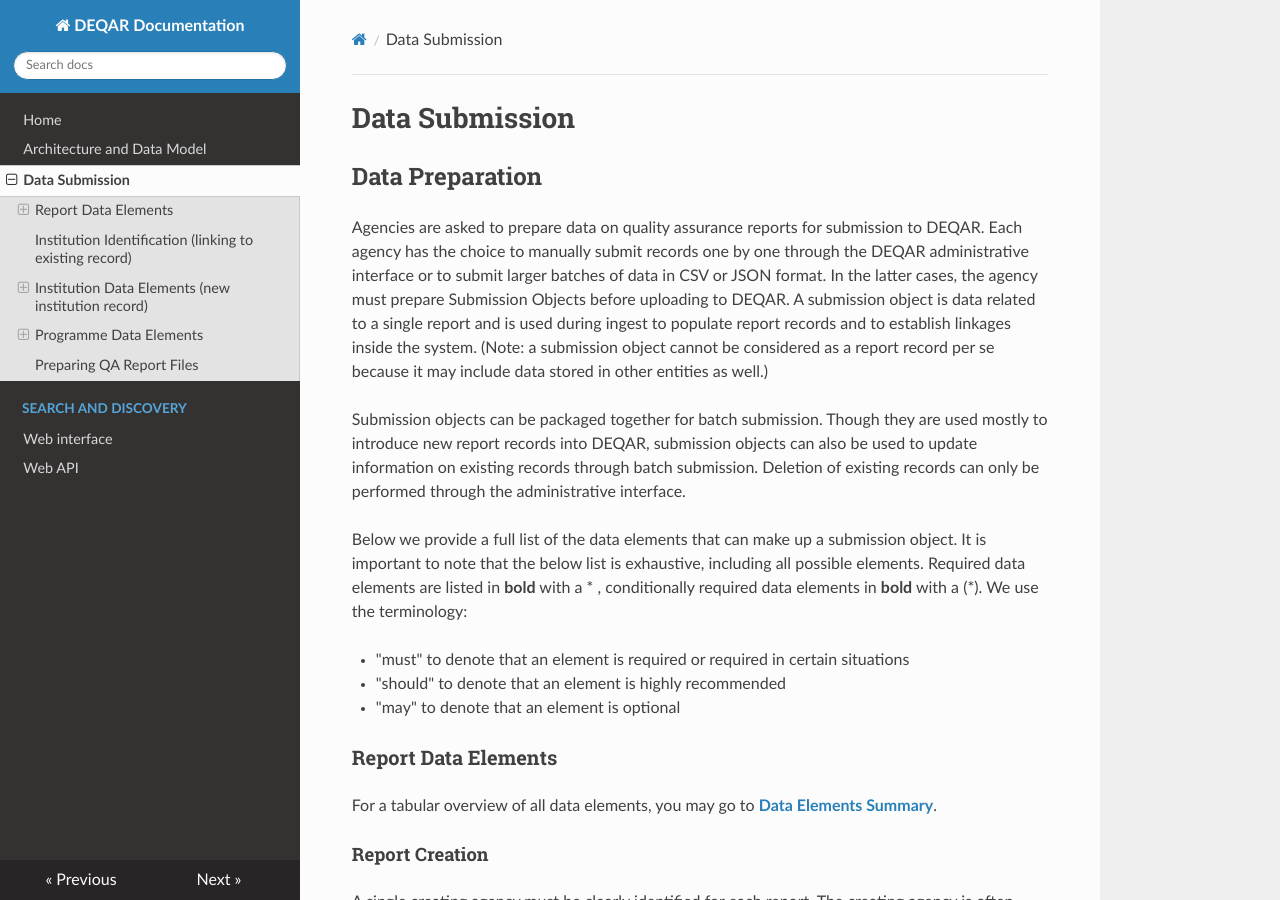
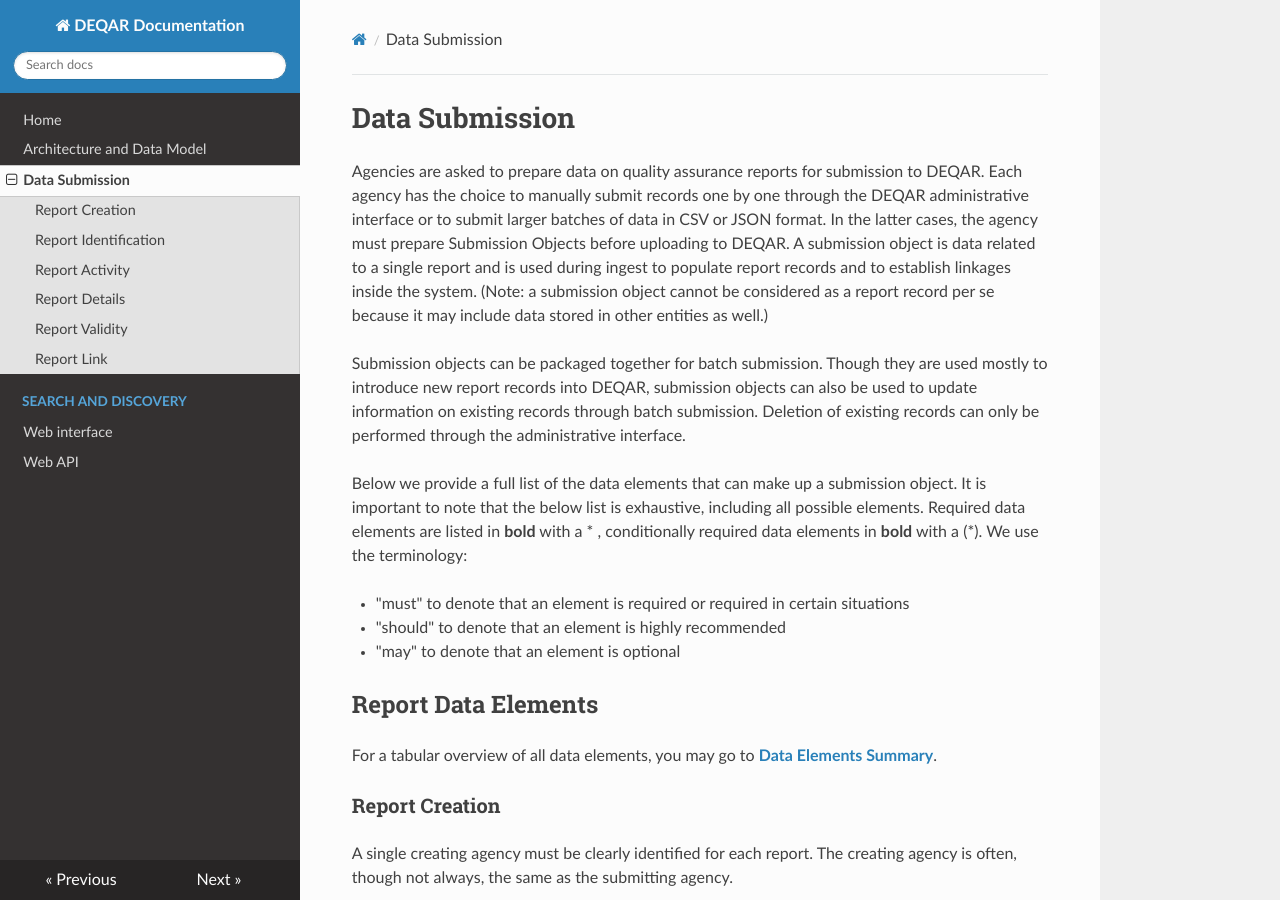
Before and after one commit to EQAR/deqar-docs, an MkDocs documentation site: the page built from docs/data_submission_overview.md, in a window 1280 px wide and 900 px high. Built offline with MkDocs 1.6.1, drawn with Linux system fonts in a browser that asks for light colours; nearby versions of some CDN libraries; old or Windows-style settings are respelled for this version of MkDocs.

Commit message:
Update data_submission_overview.md

```diff
--- a/docs/data_submission_overview.md
+++ b/docs/data_submission_overview.md
@@ -1,5 +1,3 @@
-## Data Preparation
-
 Agencies are asked to prepare data on quality assurance reports for submission to DEQAR.  Each agency has the choice to manually submit records one by one through the DEQAR administrative interface or to submit larger batches of data in CSV or JSON format. In the latter cases, the agency must prepare Submission Objects before uploading to DEQAR. A submission object is data related to a single report and is used during ingest to populate report records and to establish linkages inside the system. (Note: a submission object cannot be considered as a report record per se because it may include data stored in other entities as well.)
 
 Submission objects can be packaged together for batch submission. Though they are used mostly to introduce new report records into DEQAR, submission objects can also be used to update information on existing records through batch submission. Deletion of existing records can only be performed through the administrative interface.
@@ -10,11 +8,11 @@
  - "should" to denote that an element is highly recommended
  - "may" to denote that an element is optional
 
-### Report Data Elements
+## Report Data Elements
 
 For a tabular overview of all data elements, you may go to [**Data Elements Summary**](https://docs.deqar.eu/data_elements_summary.md).
 
-#### Report Creation
+### Report Creation
 
 A single creating agency must be clearly identified for each report. The creating agency is often, though not always, the same as the submitting agency.
 
@@ -23,7 +21,7 @@
 *e.g. AAQ*
 *e.g. 33*
 
-#### Report Identification
+### Report Identification
 
 A report identifier must be used when submitting updates to an existing report in CSV or JSON. Each report can be identified using an agency's local identifiers or through DEQAR report IDs, which are assigned at upload. It is recommended that agencies submit local report identifiers with every submission object.
 
@@ -35,7 +33,7 @@
 The report identifier used in the agency's local system should be provided for each report. This may be used to submit updates to existing reports or to promote synchronisation with the agency's local system; the local report identifier is particularly useful in the identification of invalid submission objects.
 *e.g. QAA1153-March15*
 
-#### Report Activity
+### Report Activity
 
 A single activity must be assigned to each report. Activities are selected from the agency's pre-defined list of activities and should be provided as a DEQAR value (as either a string value or a DEQAR activity ID). Optionally an agency may choose to provide local identifiers for its own activities; before these can be used for submission, these identifiers should be assigned through the agency record in the administrative interface. If both elements are submitted for a single report, then the DEQAR value will be used by the system.
 
@@ -60,7 +58,7 @@
 |joint programme        |at least two institutions<br>at least one programme|
 
 
-#### Report Details
+### Report Details
 
 Each report must be assigned a single status and a single decision value. Together these elements signal the role, status and nature of the report.  Status and decision values may be provided as either string values or DEQAR IDs.
 
@@ -82,7 +80,7 @@
    |3  |negative                                |
    |4  |not applicable                          |
 
-#### Report Validity
+### Report Validity
 
 Each report must have an associated date defining the start of its validity. A date defining the end of the report's validity should also be provided. In the cases that the end date is left open, the report will be treated as valid for six years from the start of its validity, after which it will be archived. DEQAR uses a special notation to denote the date format. This allows each agency to signal the date format it uses; this must be provided for each report.
 
@@ -109,7 +107,7 @@
    |%d/%m/%y |                                       |04/01/14                     |
    |%Y-%m-%d |                                       |2015-01-15                   |
 
-#### Report Link
+### Report Link
 
 One or more URL links may be provided to alternative views of the report data on the agency's website or other webpage(s) in order to provide more context. A display name may be provided for each URL link. The linked text will display on DEQAR under the display name label provided or, if no name is provided, under generic text provided by DEQAR.
 
@@ -121,7 +119,7 @@
 A display name may optionally be provided for each link to the report on other sites. If no display name is provided, then EQAR will supply generic text.
 *e.g. General information on this programme.*
 
-### Institution Identification (linking to existing record)
+## Institution Identification (linking to existing record)
 
 Each report must be associated with at least one institution. If a record for the institution already exists in DEQAR, a DEQARINST ID or an ETER ID should be provided to establish a link to the existing record. Optionally an agency may choose to provide a local or national identifier for an institution; before these can be used for submission, local identifiers should be assigned to existing institution records through the administrative interface or provided in bulk to the EQAR secretariat. Only one institution identifier should be submitted for each institution in the submission object. If more than one identifying element is submitted, then the DEQARINST ID will be used to establish internal linkage, followed by the ETER ID. If no record for the institution exists in DEQAR, a new record can be created by filling in several descriptive elements (see [**Institution Data Elements**](https://docs.deqar.eu/submission_object_fields/#institution-data-elements) below).
 
@@ -138,11 +136,11 @@
 *e.g. HCERES21*
 *e.g. AT0004*
 
-### Institution Data Elements (new institution record)
+## Institution Data Elements (new institution record)
 
 Each report must be associated with at least one institution. If a record for an institution does not already exist in DEQAR, the institution must be described with the elements below. (Note, **as a minimum the institution name, country and website must be provided** for a new record to be created.) Before a new record is created, data will be checked against institution data already in DEQAR. If a DEQAR institution record is identified as a match, the existing record will take precedence over submitted data.
 
-#### Institution Name
+### Institution Name
 
 One and only one official institution name must be provided for each new institution record. Each official institution name that is in a non-Latin script should be accompanied by a transliterated version to support search and discovery. It is also recommended that agencies provide an English institution name for each new institution record. If provided, the English name will be used for display. An institution acronym may also be provided.  (Note: alternative or other language institution names can be provided through the administrative interface.)
 
@@ -165,7 +163,7 @@
 The official acronym for each institution may be provided. This will be indexed for search.
 *e.g. SWU*
 
-#### Location
+### Location
 
 One or more countries must be provided for each new institution record. One city may be provided to correspond with each country along with an optional latitude and longitude. In the case that the institution is located in more than one city in the same country, then this would require a separate country/city entry for each city.
 
@@ -183,7 +181,7 @@
 The exact latitude and longitude of the institution site or the general latitude and longitude of the city of the institution may also be provided for each institution record.
 *e.g. 48,208,356; 1,636,776*
 
-#### Level
+### Level
 
 The institution QF-EHEA levels may be provided for each institution. If QF-EHEA levels are provided, then *ALL* levels covered by the institution should be recorded. QF-EHEA levels may be provided as either string values or DEQAR IDs.
 
@@ -197,7 +195,7 @@
    |2  |second cycle|
    |3  |third cycle |
 
-#### Website
+### Website
 
 One and only one website link must be provided for each new institution record. When possible, the root domain name of the institution website should be provided without language or other qualifiers.
 
@@ -205,11 +203,11 @@
 The URL to the primary institution website or home page should be provided for every new institution record. The root domain name of the site should be used when possible.
 *e.g. http://www.swu.bg*
 
-### Programme Data Elements
+## Programme Data Elements
 
 Information on one or more programmes is required for all reports with the assigned activity type: **institutional/programme**; **programme**; or **joint programme**. As a rule, programme information must be entered anew for each report, though DEQAR allows agencies to assign local programme identifiers in order to track reports on the same programme or to reuse programme information in later reports. A local identifier may be submitted along with the report data in CSV or JSON; additional local identifiers can also be assigned through the administrative interface. (Note, if no existing identifier is used, then **as a minimum the programme name must be provided** for programme data to be valid.)
 
-#### Programme Identification
+### Programme Identification
 
 Certain types of reports must include data on at least one associated programme. An identifier may be submitted with programme information to allow the agency to identify reports on the same programme or to reuse the same programme information in a later record. In the case that an existing identifier is later submitted with different programme information, the previous data will be used in place of the new.
 
@@ -218,7 +216,7 @@
 *e.g. 61*
 *e.g. 60800*
 
-#### Programme Name and Qualification
+### Programme Name and Qualification
 
 One and only one primary programme name must be provided for each programme associated with the report. The programme name should be accompanied by a qualification title in the same language. Agencies may also provide alternative or other language versions of the programme name and/or qualification. The primary name will be used for display.
 
@@ -238,7 +236,7 @@
 The qualification offered by each programme may be recorded in the same language that is used for the alternative name version.
 *e.g. Master of Medicine*
 
-#### Programme Location
+### Programme Location
 
 Information on the country/ies where each programme is located should be provided if different from the host institution country.
 
@@ -247,7 +245,7 @@
 *e.g. BE*
 *e.g. BEL*
 
-#### Programme Level
+### Programme Level
 
 Information on the qualification framework level of each programme can be provided as a QF-EHEA level; agencies may also choose to provide the NQF level for each programme.
 
@@ -266,7 +264,7 @@
   |2  |second cycle|
   |3  |third cycle |
 
-### Preparing QA Report Files
+## Preparing QA Report Files
 
 DEQAR requires PDF versions of quality assurance reports for every submission object. Agencies can choose either to make files available for harvest or to upload files. In order to make files available for harvest, agencies must provide the URL for files already available on a public server. Alternatively, files may be submitted using the API or uploaded through the administrative interface. All reports must be submitted with data on the language(s) used in the report. A file display name can be provided as well.
 
```
